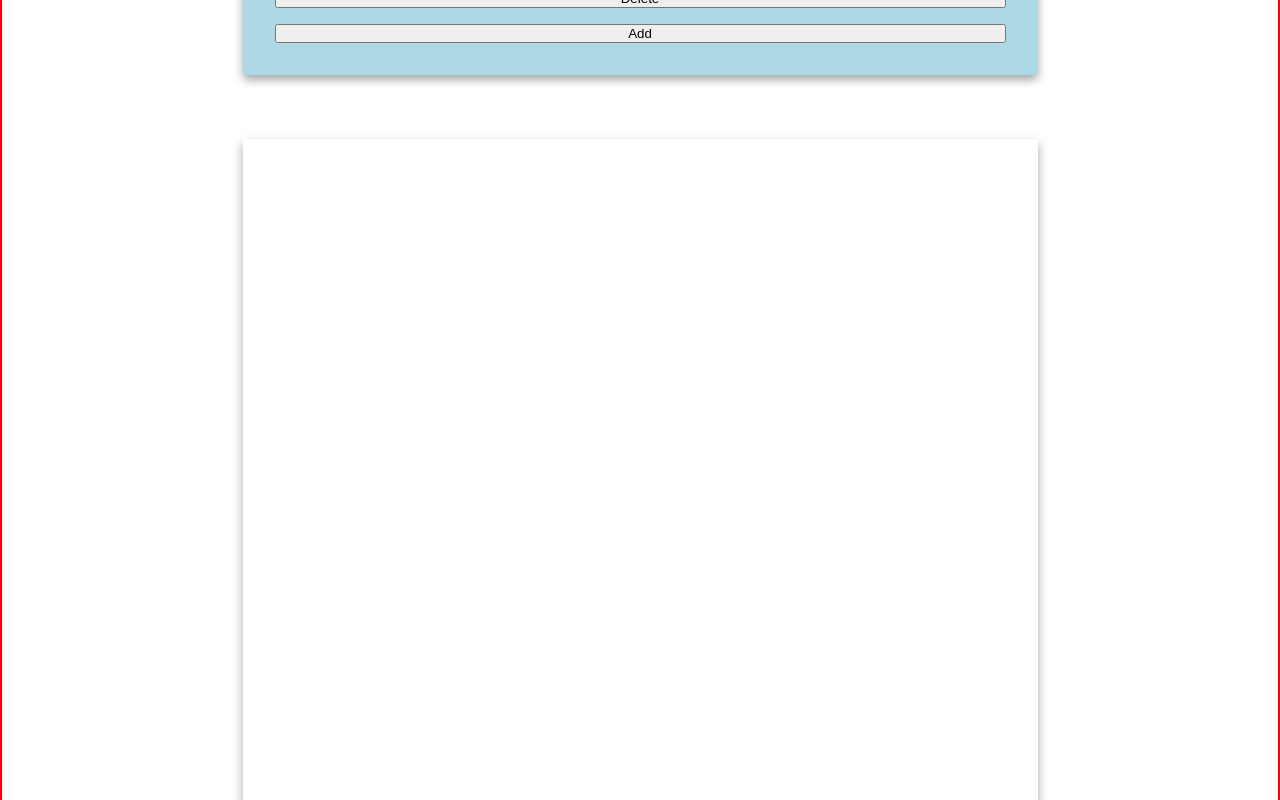
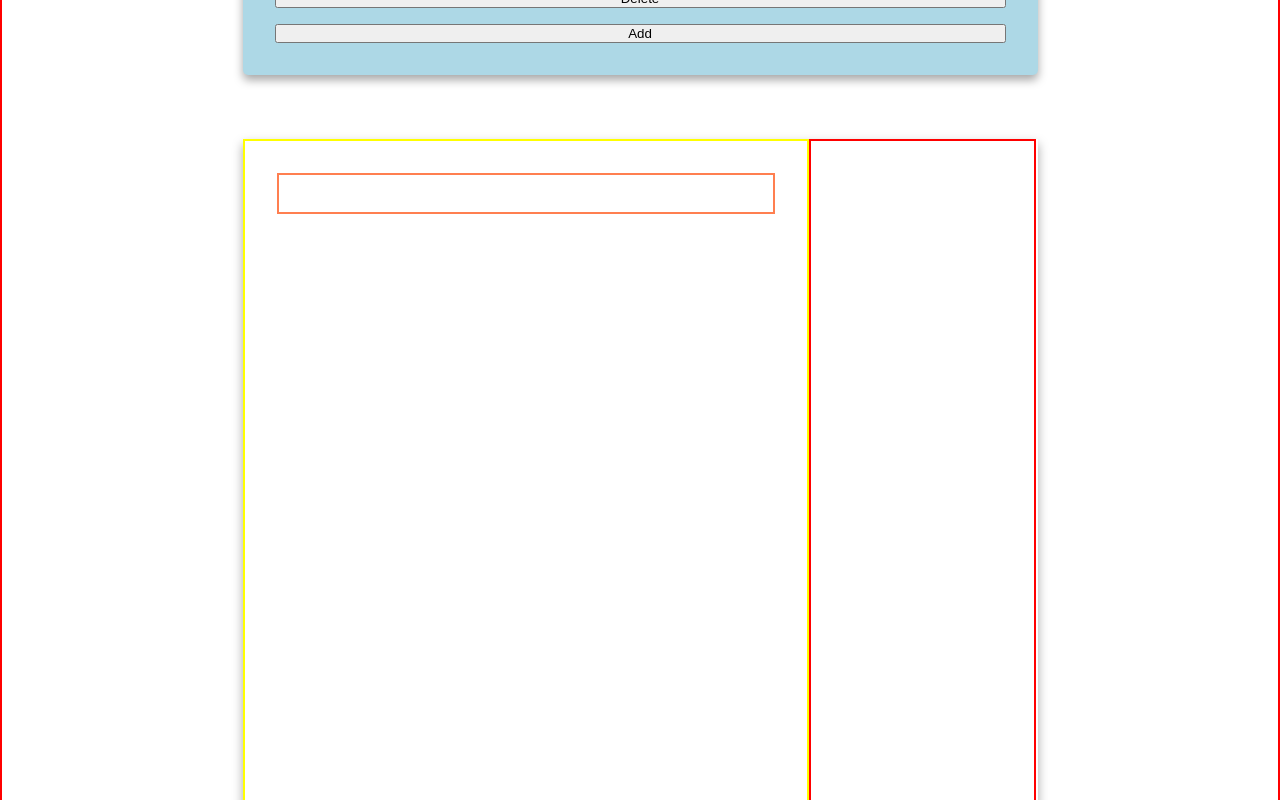
Before and after one commit to jianylei/resume-builder, a React (Create React App) app: page / in a window 1280 px wide. Shown: the part 1520-2320 px from the top of the page. Built offline with nearby package versions, Linux system fonts and the light colour scheme; the HTML template or start-up script is replaced by a standard one.

Commit message:
preview templete header

```diff
--- a/src/App.css
+++ b/src/App.css
@@ -70,8 +70,23 @@ input:focus, textarea:focus{
   top: 10px;
   display: grid;
   grid-template-columns: 150mm 60mm;
-  grid-template-rows: 35mm 262mm;
   box-shadow: rgba(0, 0, 0, 0.35) 0px 5px 10px;
+}
+.content-container{
+  border: 2px solid yellow;
+  padding: 2rem;
+}
+.side-container{
+  padding: 2rem;
+  border: 2px solid red;
+}
+.preview-header-container{
+  border: 2px solid coral;
+  padding: 1rem 2rem;
+}
+.preview-header-container >h1{
+  font-size: 40px;
+  margin-bottom: 5px;
 }
 
 /* Footer */
--- /dev/null
+++ b/src/components/preview/header.js
@@ -0,0 +1,14 @@
+function PreviewHeader({ resume }) {
+    return (
+        <div className="preview-header-container">
+            <h1>
+                {resume.personalInfo.firstName} {resume.personalInfo.lastName}
+            </h1>
+            <h2>
+                {resume.personalInfo.title}
+            </h2>
+        </div>
+    )
+}
+
+export default PreviewHeader;
--- a/src/components/preview/preview.js
+++ b/src/components/preview/preview.js
@@ -1,4 +1,5 @@
 import { Component } from "react";
+import PreviewHeader from "./header";
 
 class Preview extends Component{
     render(){
@@ -6,12 +7,10 @@ class Preview extends Component{
 
         return(
             <div className="preview-container">
-            {resume.personalInfo.firstName}
-            {resume.personalInfo.lastName}
-            {resume.personalInfo.title}
-            {resume.personalInfo.phone}
-            {resume.personalInfo.email}
-            {resume.personalInfo.summary}
+                <div className="content-container">
+                    <PreviewHeader resume={resume}/>
+                </div>
+                <div className="side-container"></div>
         </div>
         )
     }
```
